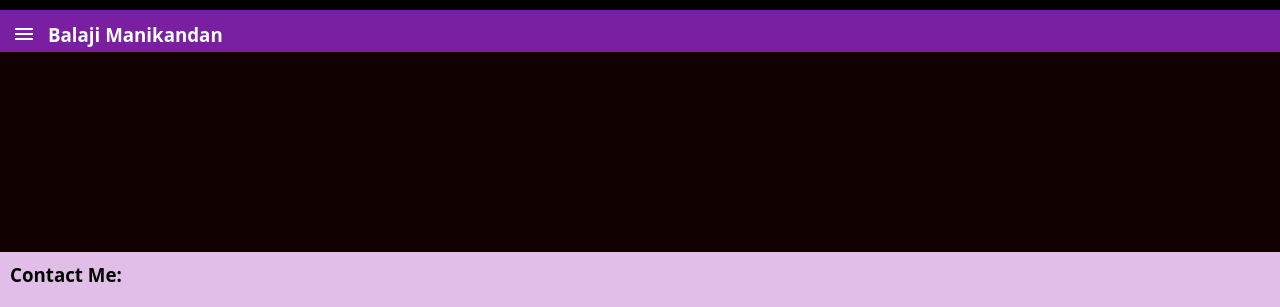
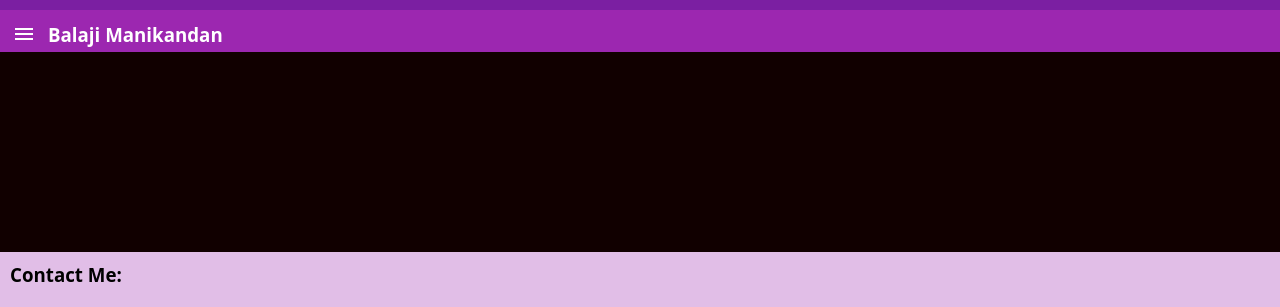
Before and after one commit to prakashbalab24/about, a plain HTML site: page single1.html in a window 1280 px wide. Shown: the top 307 px of the page. Drawn offline with Linux system fonts and the light colour scheme.

Commit message:
color changed

```diff
--- a/css/style.css
+++ b/css/style.css
@@ -68,7 +68,7 @@ margin:60px;
 .statusbar{
 width:100%;
 height:10px;
-background-color:#000;
+background-color:#7B1FA2;
 }
 .container{
 padding:10px;
@@ -78,7 +78,7 @@ width:100%;
 .toolbar{
 width:100%;
 height:42px;
-background-color:#7B1FA2;
+background-color:#9C27B0;
 }
 .slide_frame{
 	background-color:#00BCD4;
```
